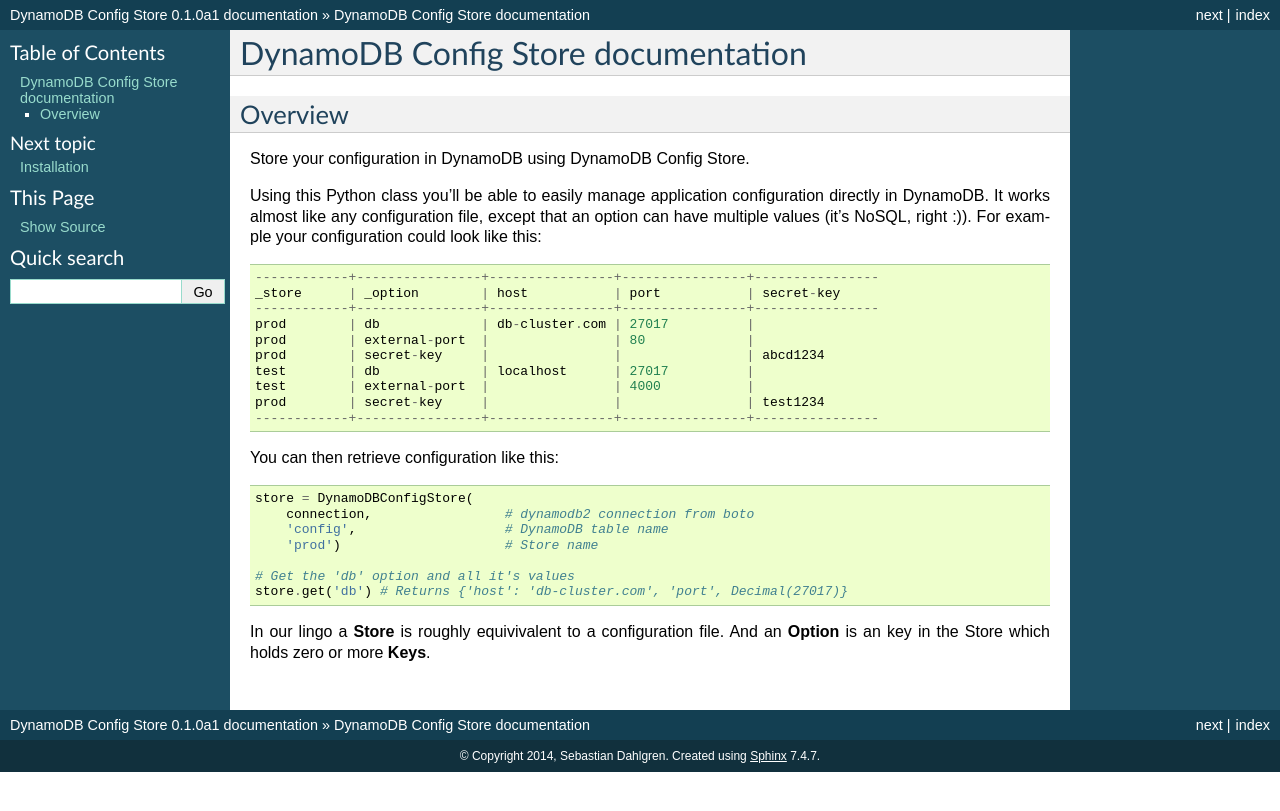
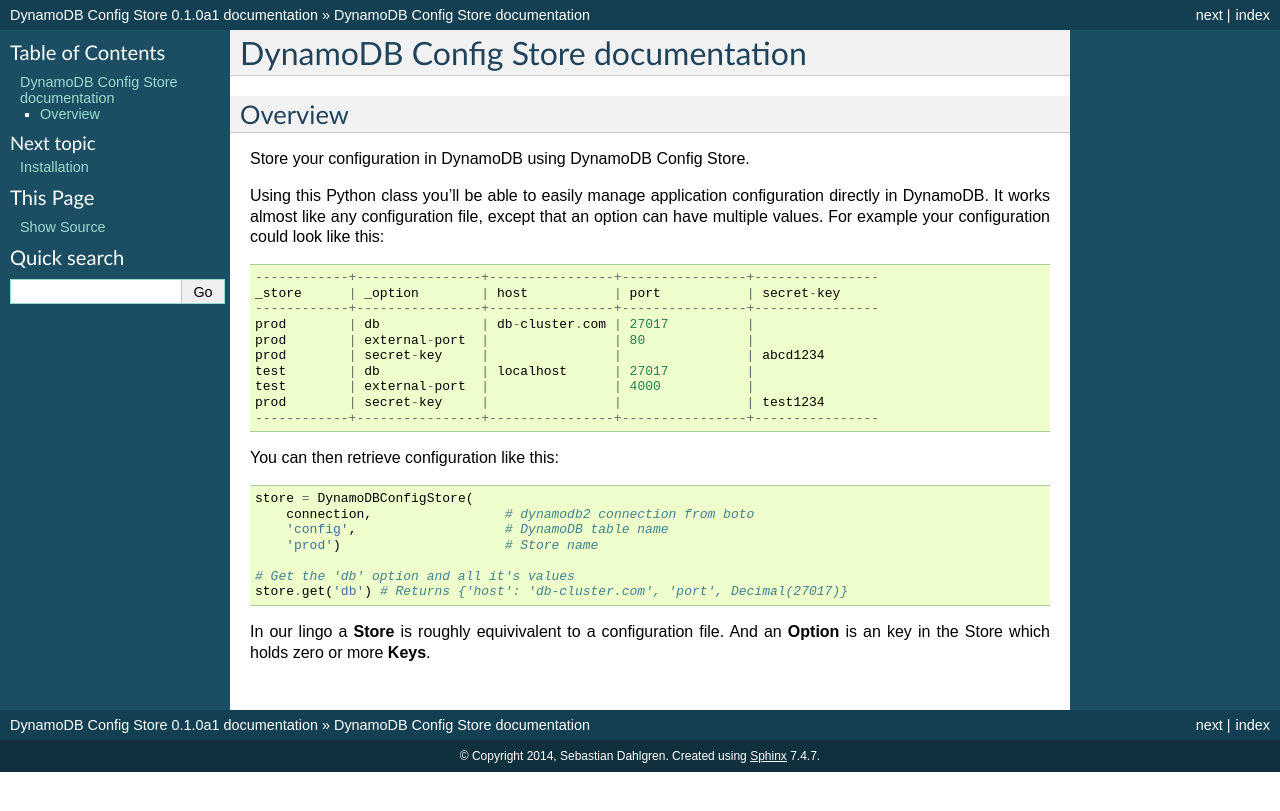
Before and after one commit to sebdah/dynamodb-config-store, a Sphinx documentation site: the page built from docs/index.rst, in a window 1280 px wide. Shown: the top 811 px of the page. Built offline with Sphinx 7.4.7, drawn with Linux system fonts in a browser that asks for light colours.

```diff
--- a/docs/contributing.rst
+++ b/docs/contributing.rst
@@ -12,7 +12,7 @@ Running tests
 Requirements
 ~~~~~~~~~~~~
 
-You must have [DynamoDB Local](http://docs.aws.amazon.com/amazondynamodb/latest/developerguide/Tools.DynamoDBLocal.html) installed. It is a local version of DynamoDB that can be used for local development and test execution.
+You must have `DynamoDB Local <http://docs.aws.amazon.com/amazondynamodb/latest/developerguide/Tools.DynamoDBLocal.html>`_ installed. It is a local version of DynamoDB that can be used for local development and test execution.
 
 The test suite assumes that DynamoDB Local will be running at port ``8000``.
 
--- a/docs/index.rst
+++ b/docs/index.rst
@@ -20,7 +20,7 @@ Overview
 
 Store your configuration in DynamoDB using DynamoDB Config Store.
 
-Using this Python class you'll be able to easily manage application configuration directly in DynamoDB. It works almost like any configuration file, except that an option can have multiple values (it's NoSQL, right :)). For example your configuration could look like this:
+Using this Python class you'll be able to easily manage application configuration directly in DynamoDB. It works almost like any configuration file, except that an option can have multiple values. For example your configuration could look like this:
 ::
 
     ------------+----------------+----------------+----------------+----------------
```
Also changed, not shown: README.md (+2 -2 lines).
